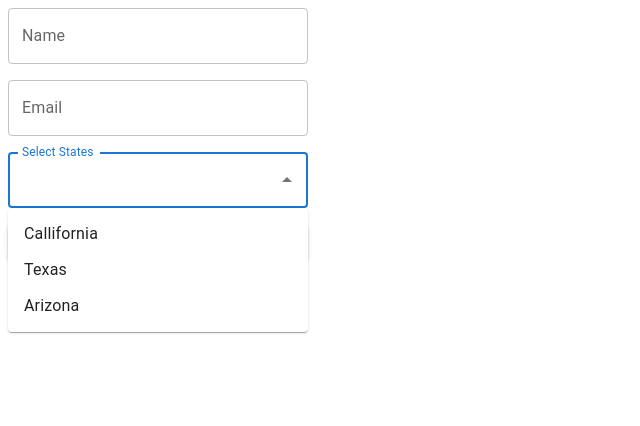
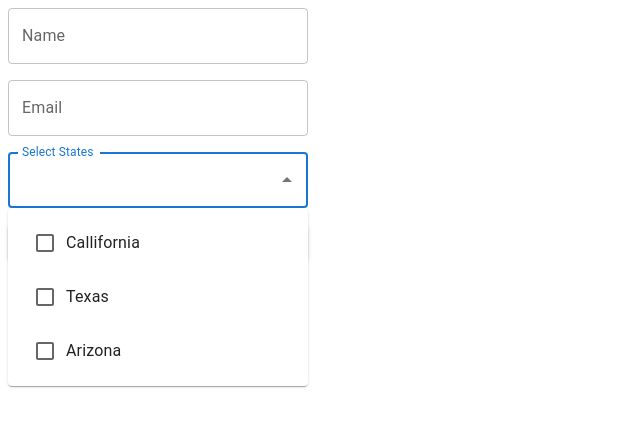
Before and after one commit to baharkeshavarz/react-hook-form-mui-zod-boilerplate, a React (Vite) app: page / in a window 1280 px wide. Both pictures are taken after a click on the element "Select States". Shown: the top 426 px of the page, without its empty margins (0-640 px from the left). Built offline with nearby package versions, Linux system fonts and the light colour scheme.

Commit message:
feat: finish up the auto complete

```diff
--- a/src/components/RHFAutocomplete.tsx
+++ b/src/components/RHFAutocomplete.tsx
@@ -1,6 +1,8 @@
-import { Autocomplete, TextField } from "@mui/material";
+import { Autocomplete, Box, Checkbox, TextField } from "@mui/material";
 import { Controller, FieldValues, Path, useFormContext } from "react-hook-form";
 import { Option } from "../types/option";
+import CheckBoxOutlineBlankIcon from "@mui/icons-material/CheckBoxOutlineBlank";
+import CheckBoxIcon from "@mui/icons-material/CheckBox";
 
 type RHFAutocompleteProps<T extends FieldValues> = {
   name: Path<T>;
@@ -19,20 +21,24 @@ export function RHFAutocomplete<T extends FieldValues>({
     <Controller
       control={control}
       name={name}
-      render={({ field: { value, onChange, ref }, fieldState: { error } }) => (
+      render={({ field: { value, onChange, ref }, fieldState: { error } }) => {
+        return (
           <Autocomplete
             options={options}
-          value={value?.map((id: string) =>
+            value={value.map((id: string) =>
               options.find((item) => item.id === id)
-          )} // convert ['1', '2'] into [{id: "1", label: "Califonia"}, [{id: "2", label: "Texas"}]
+            )} // convert ['1', '2'] into [{id: "1", label: "California"}, [{id: "2", label: "Texas"}]
             getOptionLabel={(option) =>
               options.find((item) => item.id === option.id)?.label ?? ""
-          } // convert ['1', '2'] into ["Califonia", "Texas"]
-          isOptionEqualToValue={(option, newValue) => option.id === newValue.id}
+            } // convert ['1', '2'] into ["California", "Texas"]
+            isOptionEqualToValue={(option, newValue) =>
+              option.id === newValue.id
+            }
+            //	Used to determine if the option represents the given value.
             onChange={(_, newValue) => {
-            onChange(newValue?.map((item) => item.id));
+              onChange(newValue.map((item) => item.id));
             }}
-          // convert [{id: "1", label: "Califonia"}, [{id: "2", label: "Texas"}] into  ['1', '2']
+            // convert [{id: "1", label: "California"}, [{id: "2", label: "Texas"}] into  ['1', '2']
             renderInput={(params) => (
               <TextField
                 {...params}
@@ -43,10 +49,22 @@ export function RHFAutocomplete<T extends FieldValues>({
                 helperText={error?.message}
               />
             )}
+            renderOption={(props, option, { selected }) => (
+              <Box component="li" {...props}>
+                <Checkbox
+                  key={option.label}
+                  icon={<CheckBoxOutlineBlankIcon />}
+                  checkedIcon={<CheckBoxIcon />}
+                  checked={selected}
+                />
+                {option.label}
+              </Box>
+            )}
             disableCloseOnSelect
             multiple
           />
-      )}
+        );
+      }}
     />
   );
 }
--- a/src/users/components/Users.tsx
+++ b/src/users/components/Users.tsx
@@ -1,8 +1,8 @@
 import { Button, Stack, TextField } from "@mui/material";
 import { SubmitHandler, useFormContext } from "react-hook-form";
 import RHFAutocomplete from "../../components/RHFAutocomplete";
+import { Option } from "../../types/option";
 import { Schema } from "../types/schema";
-import { Option } from "../../types/option";
 
 const Users = () => {
   const {
--- a/src/users/components/UsersProvider.tsx
+++ b/src/users/components/UsersProvider.tsx
@@ -1,13 +1,13 @@
+import { zodResolver } from "@hookform/resolvers/zod";
 import { FormProvider, useForm } from "react-hook-form";
 import Users from "./Users";
-import { zodResolver } from "@hookform/resolvers/zod";
-import { Schema } from "zod";
-import { userSchema } from "../types/schema";
+import { defaultValues, Schema, userSchema } from "../types/schema";
 
 const UsersProvider = () => {
   const methods = useForm<Schema>({
     mode: "all",
     resolver: zodResolver(userSchema),
+    defaultValues,
   });
 
   return (
--- a/src/users/types/schema.ts
+++ b/src/users/types/schema.ts
@@ -12,11 +12,15 @@ export const userSchema = z.object({
   states: z.array(z.string()).min(1).max(2),
 });
 
-console.log(userSchema);
-
 export type Schema = z.infer<typeof userSchema>;
 /// The Type is now Schema:
 // type Schema = {
 //     name: string;
 //     email: string;
 // }
+
+export const defaultValues: Schema = {
+  name: "",
+  email: "",
+  states: [],
+};
```
Lines whose indentation alone changed are shown as unchanged.
